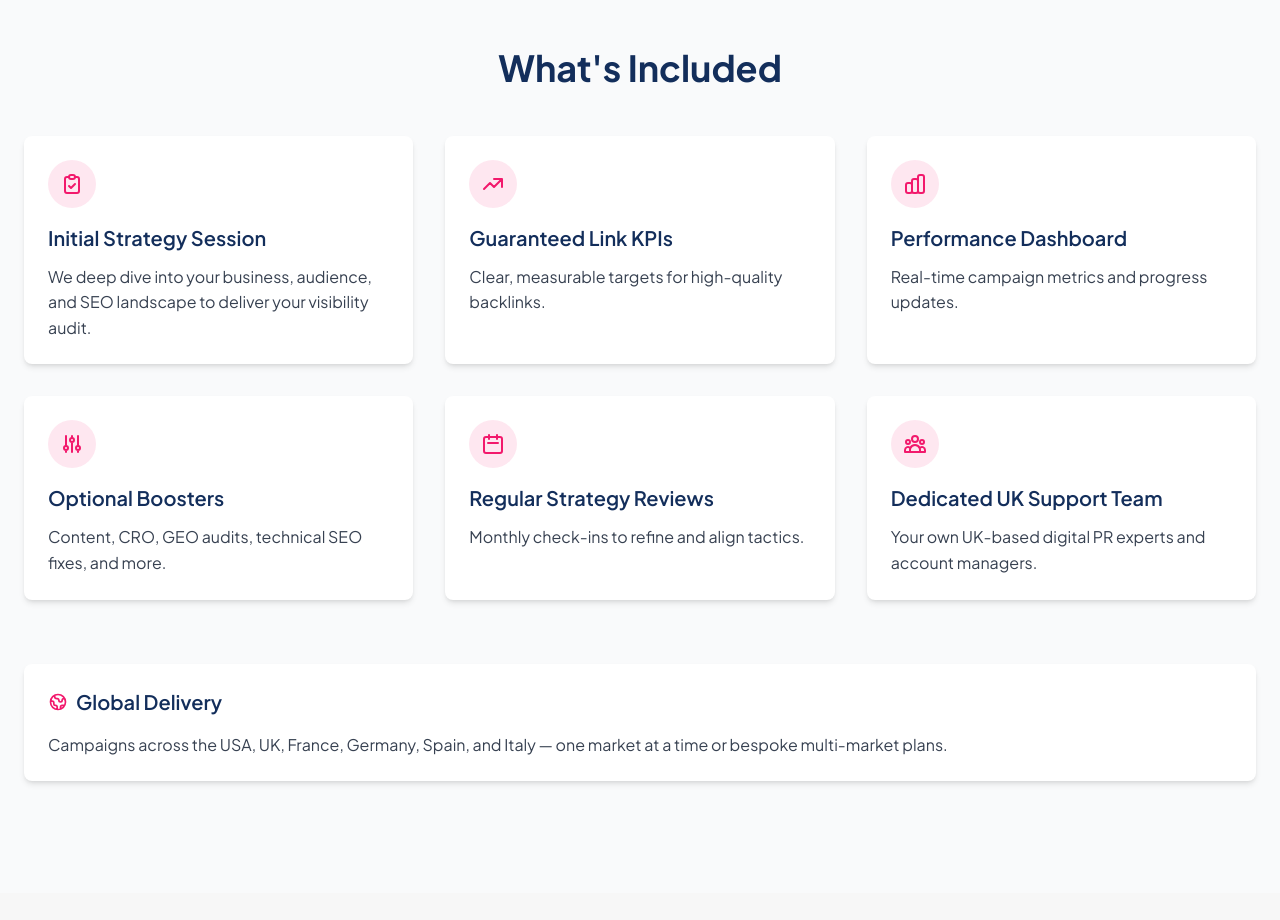
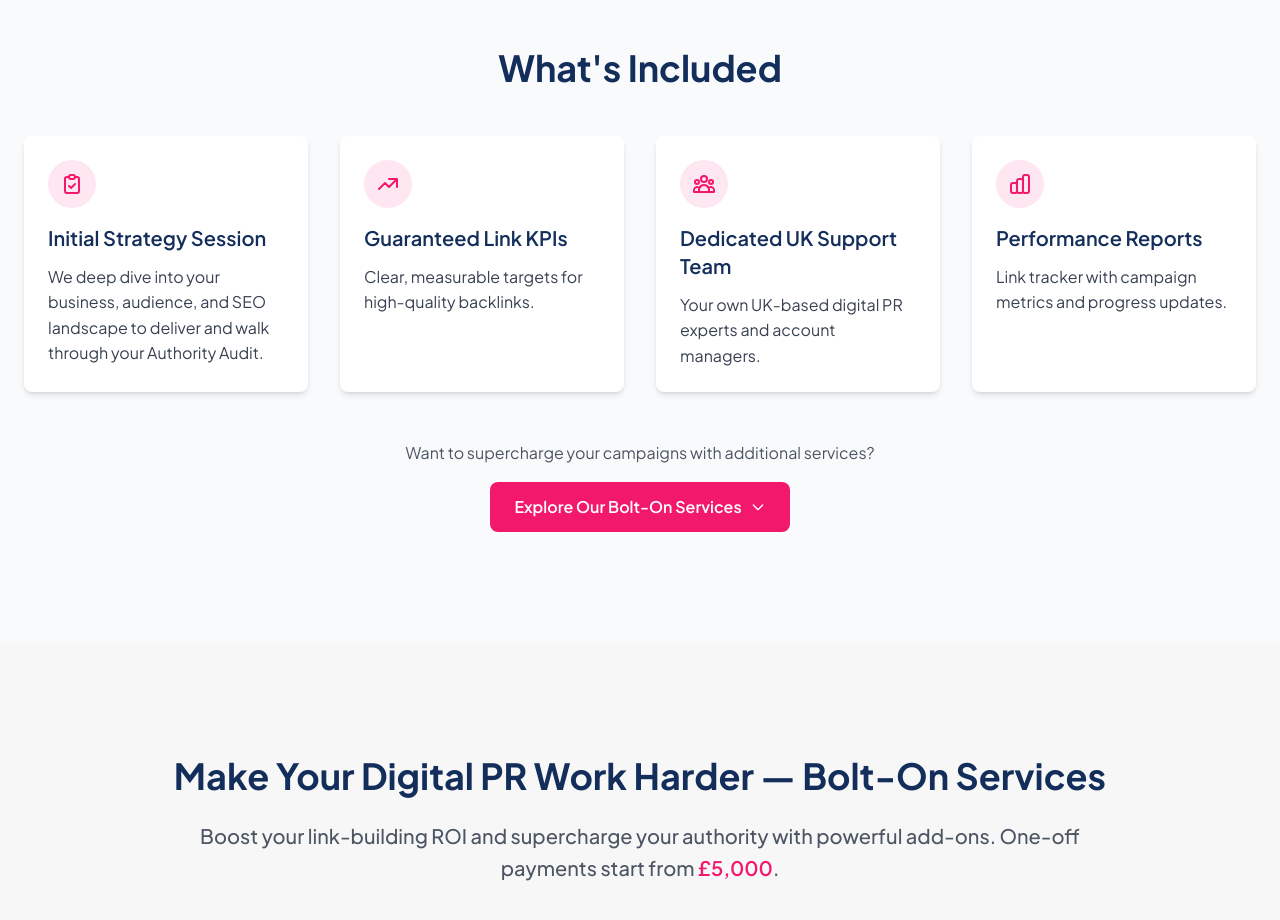
Before and after one commit to ZoCodes/reboot-authority-launchpad, a React (Vite) app: page / in a window 1280 px wide. Shown: the part 4520-5440 px from the top of the page. Built offline with nearby package versions, Linux system fonts and the light colour scheme.

Commit message:
Refactor: Update FeaturesSection content
Update the FeaturesSection to display only four boxes with the specified content, removing the "Optional Boosters" and adding a CTA to the BoltOnServicesSection.

```diff
--- a/src/components/FeaturesSection.tsx
+++ b/src/components/FeaturesSection.tsx
@@ -7,7 +7,7 @@ const FeaturesSection = () => {
           <h2 className="text-3xl md:text-4xl font-bold mb-4">What's Included</h2>
         </div>
 
-        <div className="grid md:grid-cols-2 lg:grid-cols-3 gap-8">
+        <div className="grid md:grid-cols-2 lg:grid-cols-4 gap-8">
           <div className="bg-white p-6 rounded-lg shadow-md">
             <div className="w-12 h-12 bg-reboot-pink/10 rounded-full flex items-center justify-center mb-4">
               <svg xmlns="http://www.w3.org/2000/svg" className="h-6 w-6 text-reboot-pink" fill="none" viewBox="0 0 24 24" stroke="currentColor">
@@ -15,7 +15,7 @@ const FeaturesSection = () => {
               </svg>
             </div>
             <h3 className="text-xl font-semibold mb-3 text-reboot-navy">Initial Strategy Session</h3>
-            <p>We deep dive into your business, audience, and SEO landscape to deliver your visibility audit.</p>
+            <p>We deep dive into your business, audience, and SEO landscape to deliver and walk through your Authority Audit.</p>
           </div>
 
           <div className="bg-white p-6 rounded-lg shadow-md">
@@ -31,52 +31,37 @@ const FeaturesSection = () => {
           <div className="bg-white p-6 rounded-lg shadow-md">
             <div className="w-12 h-12 bg-reboot-pink/10 rounded-full flex items-center justify-center mb-4">
               <svg xmlns="http://www.w3.org/2000/svg" className="h-6 w-6 text-reboot-pink" fill="none" viewBox="0 0 24 24" stroke="currentColor">
-                <path strokeLinecap="round" strokeLinejoin="round" strokeWidth={2} d="M9 19v-6a2 2 0 00-2-2H5a2 2 0 00-2 2v6a2 2 0 002 2h2a2 2 0 002-2zm0 0V9a2 2 0 012-2h2a2 2 0 012 2v10m-6 0a2 2 0 002 2h2a2 2 0 002-2m0 0V5a2 2 0 012-2h2a2 2 0 012 2v14a2 2 0 01-2 2h-2a2 2 0 01-2-2z" />
-              </svg>
-            </div>
-            <h3 className="text-xl font-semibold mb-3 text-reboot-navy">Performance Dashboard</h3>
-            <p>Real-time campaign metrics and progress updates.</p>
-          </div>
-
-          <div className="bg-white p-6 rounded-lg shadow-md">
-            <div className="w-12 h-12 bg-reboot-pink/10 rounded-full flex items-center justify-center mb-4">
-              <svg xmlns="http://www.w3.org/2000/svg" className="h-6 w-6 text-reboot-pink" fill="none" viewBox="0 0 24 24" stroke="currentColor">
-                <path strokeLinecap="round" strokeLinejoin="round" strokeWidth={2} d="M12 6V4m0 2a2 2 0 100 4m0-4a2 2 0 110 4m-6 8a2 2 0 100-4m0 4a2 2 0 110-4m0 4v2m0-6V4m6 6v10m6-2a2 2 0 100-4m0 4a2 2 0 110-4m0 4v2m0-6V4" />
-              </svg>
-            </div>
-            <h3 className="text-xl font-semibold mb-3 text-reboot-navy">Optional Boosters</h3>
-            <p>Content, CRO, GEO audits, technical SEO fixes, and more.</p>
-          </div>
-
-          <div className="bg-white p-6 rounded-lg shadow-md">
-            <div className="w-12 h-12 bg-reboot-pink/10 rounded-full flex items-center justify-center mb-4">
-              <svg xmlns="http://www.w3.org/2000/svg" className="h-6 w-6 text-reboot-pink" fill="none" viewBox="0 0 24 24" stroke="currentColor">
-                <path strokeLinecap="round" strokeLinejoin="round" strokeWidth={2} d="M8 7V3m8 4V3m-9 8h10M5 21h14a2 2 0 002-2V7a2 2 0 00-2-2H5a2 2 0 00-2 2v12a2 2 0 002 2z" />
-              </svg>
-            </div>
-            <h3 className="text-xl font-semibold mb-3 text-reboot-navy">Regular Strategy Reviews</h3>
-            <p>Monthly check-ins to refine and align tactics.</p>
-          </div>
-
-          <div className="bg-white p-6 rounded-lg shadow-md">
-            <div className="w-12 h-12 bg-reboot-pink/10 rounded-full flex items-center justify-center mb-4">
-              <svg xmlns="http://www.w3.org/2000/svg" className="h-6 w-6 text-reboot-pink" fill="none" viewBox="0 0 24 24" stroke="currentColor">
                 <path strokeLinecap="round" strokeLinejoin="round" strokeWidth={2} d="M17 20h5v-2a3 3 0 00-5.356-1.857M17 20H7m10 0v-2c0-.656-.126-1.283-.356-1.857M7 20H2v-2a3 3 0 015.356-1.857M7 20v-2c0-.656.126-1.283.356-1.857m0 0a5.002 5.002 0 019.288 0M15 7a3 3 0 11-6 0 3 3 0 016 0zm6 3a2 2 0 11-4 0 2 2 0 014 0zM7 10a2 2 0 11-4 0 2 2 0 014 0z" />
               </svg>
             </div>
             <h3 className="text-xl font-semibold mb-3 text-reboot-navy">Dedicated UK Support Team</h3>
             <p>Your own UK-based digital PR experts and account managers.</p>
           </div>
+
+          <div className="bg-white p-6 rounded-lg shadow-md">
+            <div className="w-12 h-12 bg-reboot-pink/10 rounded-full flex items-center justify-center mb-4">
+              <svg xmlns="http://www.w3.org/2000/svg" className="h-6 w-6 text-reboot-pink" fill="none" viewBox="0 0 24 24" stroke="currentColor">
+                <path strokeLinecap="round" strokeLinejoin="round" strokeWidth={2} d="M9 19v-6a2 2 0 00-2-2H5a2 2 0 00-2 2v6a2 2 0 002 2h2a2 2 0 002-2zm0 0V9a2 2 0 012-2h2a2 2 0 012 2v10m-6 0a2 2 0 002 2h2a2 2 0 002-2m0 0V5a2 2 0 012-2h2a2 2 0 012 2v14a2 2 0 01-2 2h-2a2 2 0 01-2-2z" />
+              </svg>
+            </div>
+            <h3 className="text-xl font-semibold mb-3 text-reboot-navy">Performance Reports</h3>
+            <p>Link tracker with campaign metrics and progress updates.</p>
+          </div>
         </div>
 
-        <div className="mt-16 bg-white p-6 rounded-lg shadow-md">
-          <h3 className="text-xl font-semibold mb-4 flex items-center text-reboot-navy">
-            <svg xmlns="http://www.w3.org/2000/svg" className="h-5 w-5 text-reboot-pink mr-2" fill="none" viewBox="0 0 24 24" stroke="currentColor">
-              <path strokeLinecap="round" strokeLinejoin="round" strokeWidth={2} d="M3.055 11H5a2 2 0 012 2v1a2 2 0 002 2 2 2 0 012 2v2.945M8 3.935V5.5A2.5 2.5 0 0010.5 8h.5a2 2 0 012 2 2 2 0 104 0 2 2 0 012-2h1.064M15 20.488V18a2 2 0 012-2h3.064M21 12a9 9 0 11-18 0 9 9 0 0118 0z" />
+        <div className="mt-12 text-center">
+          <p className="text-gray-600 mb-4">
+            Want to supercharge your campaigns with additional services?
+          </p>
+          <a
+            href="#bolt-on-services"
+            className="inline-flex items-center px-6 py-3 bg-reboot-pink hover:bg-reboot-pink/90 text-white font-semibold rounded-lg transition-colors duration-200"
+          >
+            Explore Our Bolt-On Services
+            <svg xmlns="http://www.w3.org/2000/svg" className="h-4 w-4 ml-2" fill="none" viewBox="0 0 24 24" stroke="currentColor">
+              <path strokeLinecap="round" strokeLinejoin="round" strokeWidth={2} d="M19 9l-7 7-7-7" />
             </svg>
-            Global Delivery
-          </h3>
-          <p>Campaigns across the USA, UK, France, Germany, Spain, and Italy — one market at a time or bespoke multi-market plans.</p>
+          </a>
         </div>
       </div>
     </section>
```
